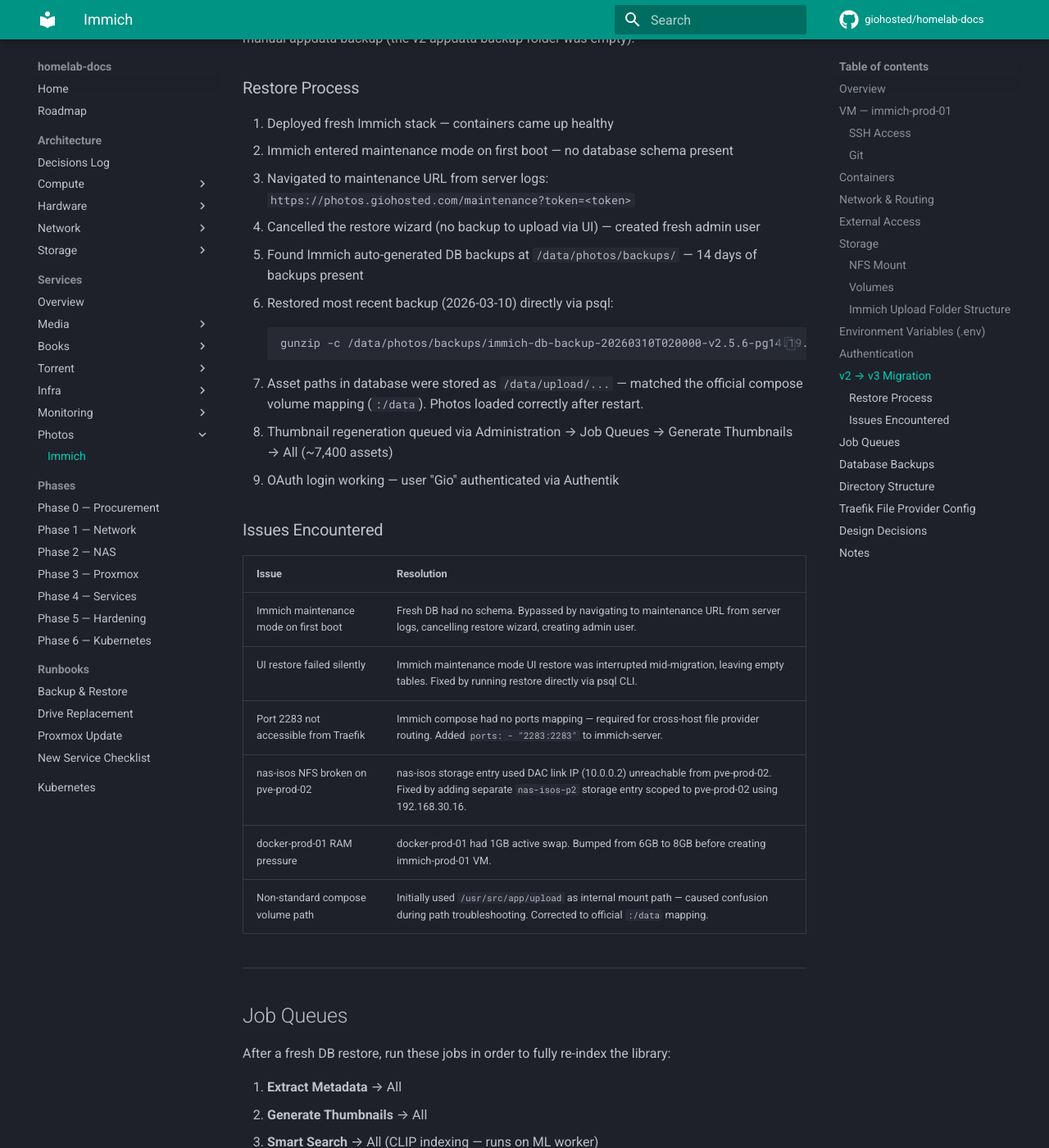
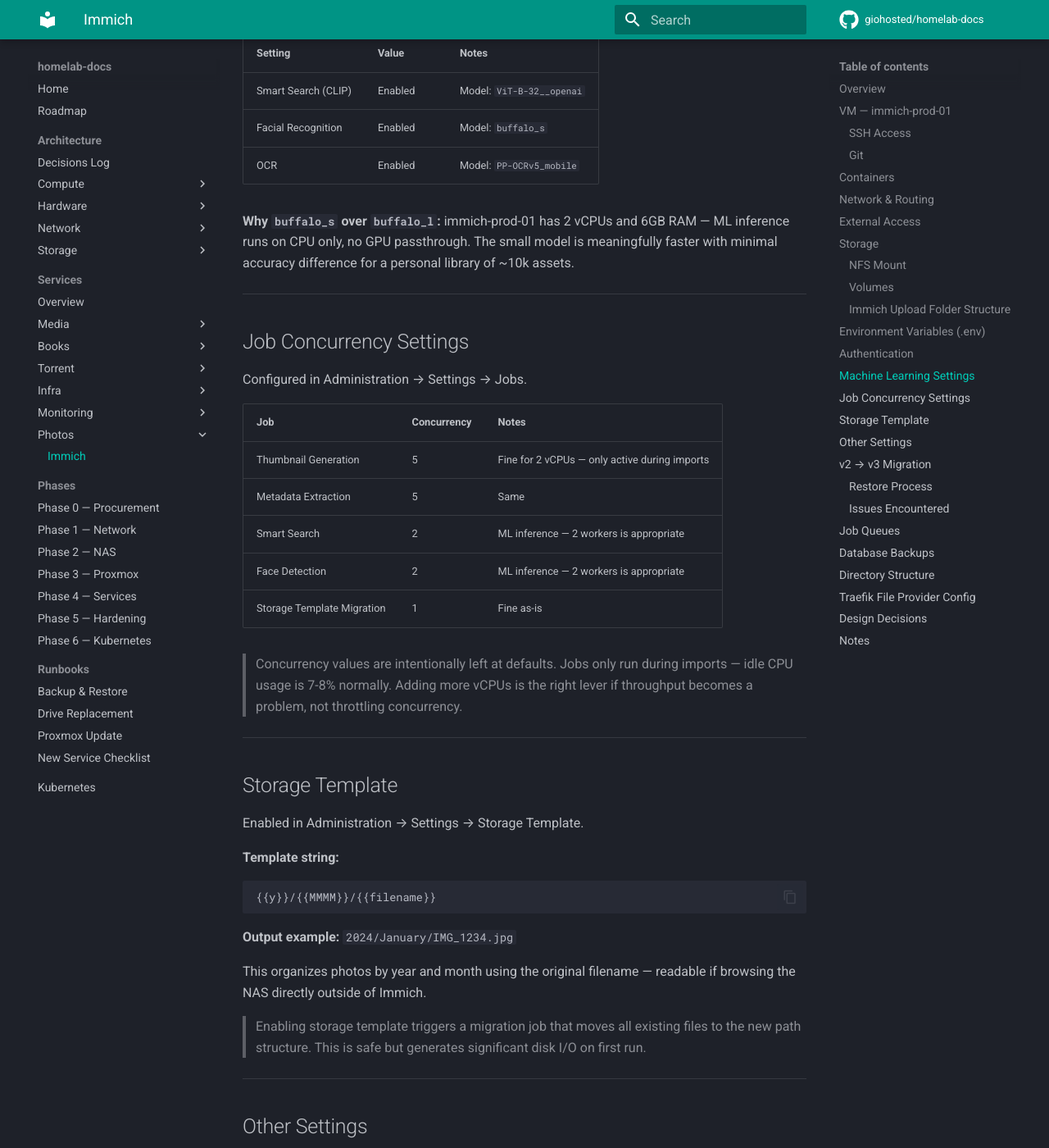
Before and after one commit to giohosted/homelab-docs, an MkDocs documentation site: the page built from docs/services/photos/immich.md, in a window 1280 px wide and 1400 px high, scrolled down 4634 px. Shown: the whole window at 82% size. Built offline with MkDocs 1.6.1 and Material for MkDocs 9.7.7, drawn with Linux system fonts in a browser that asks for light colours; comment, search, counter and statistics services are not loaded; some of the changed text lies outside the part shown.

Commit message:
docs: 2026-03-21 12:28:36

````diff
--- a/docs/services/photos/immich.md
+++ b/docs/services/photos/immich.md
@@ -77,9 +77,9 @@
 
 ## External Access
 
-- **CF Tunnel:** Deferred to Phase 5
-- **CF Access:** Deferred to Phase 5
-- Currently accessible on LAN only at `https://photos.giohosted.com`
+Immich is LAN-only by default. A temporary CF Tunnel route is added for the wedding event in October and removed afterwards. No CF Access policy — guests access the shared album directly via QR code, protected by Immich's built-in album password.
+
+See `cloudflare-tunnel.md` for the October checklist.
 
 ---
 
@@ -140,7 +140,64 @@
 - **Authentik application:** `Immich`
 - **Authentik provider:** Carried forward from v2 — all users and sessions intact on restore
 - **Local admin:** Retained as break-glass — do not delete
-- **OIDC for Phase 5:** Full OIDC configuration review deferred to Phase 5
+
+---
+
+## Machine Learning Settings
+
+Configured in Administration → Settings → Machine Learning.
+
+| Setting | Value | Notes |
+|---------|-------|-------|
+| Smart Search (CLIP) | Enabled | Model: `ViT-B-32__openai` |
+| Facial Recognition | Enabled | Model: `buffalo_s` |
+| OCR | Enabled | Model: `PP-OCRv5_mobile` |
+
+**Why `buffalo_s` over `buffalo_l`:** immich-prod-01 has 2 vCPUs and 6GB RAM — ML inference runs on CPU only, no GPU passthrough. The small model is meaningfully faster with minimal accuracy difference for a personal library of ~10k assets.
+
+---
+
+## Job Concurrency Settings
+
+Configured in Administration → Settings → Jobs.
+
+| Job | Concurrency | Notes |
+|-----|-------------|-------|
+| Thumbnail Generation | 5 | Fine for 2 vCPUs — only active during imports |
+| Metadata Extraction | 5 | Same |
+| Smart Search | 2 | ML inference — 2 workers is appropriate |
+| Face Detection | 2 | ML inference — 2 workers is appropriate |
+| Storage Template Migration | 1 | Fine as-is |
+
+> Concurrency values are intentionally left at defaults. Jobs only run during imports — idle CPU usage is 7-8% normally. Adding more vCPUs is the right lever if throughput becomes a problem, not throttling concurrency.
+
+---
+
+## Storage Template
+
+Enabled in Administration → Settings → Storage Template.
+
+**Template string:**
+```
+{{y}}/{{MMMM}}/{{filename}}
+```
+
+**Output example:** `2024/January/IMG_1234.jpg`
+
+This organizes photos by year and month using the original filename — readable if browsing the NAS directly outside of Immich.
+
+> Enabling storage template triggers a migration job that moves all existing files to the new path structure. This is safe but generates significant disk I/O on first run.
+
+---
+
+## Other Settings
+
+| Setting | Value | Notes |
+|---------|-------|-------|
+| Trash retention | 30 days | Fine as-is |
+| Video preview thumbnails | Never | Storage and CPU intensive — not worth it |
+| Chapter image thumbnails | As scheduled task + on add | Fine |
+| Library scan schedule | N/A | Only applies to external libraries — not used |
 
 ---
 
@@ -264,7 +321,9 @@
 | Postgres on local VM disk | Immich explicitly does not support NFS for Postgres. Local disk avoids NFS latency and locking issues. |
 | DB restore via psql CLI | UI restore failed silently mid-migration. CLI restore is reliable and provides clear output. |
 | Official compose volume mapping `:/data` | Non-standard paths cause DB asset path mismatches on future migrations. Official mapping ensures consistency with Immich tooling. |
-| CF Tunnel deferred to Phase 5 | Internal access working. External access and CF Access policy configuration deferred alongside other Phase 5 hardening tasks. |
+| LAN-only by default | No need for permanent external exposure. Temporary tunnel added for wedding event only — see cloudflare-tunnel.md. |
+| buffalo_s over buffalo_l | Faster on CPU-only VM with negligible accuracy difference for a personal library. |
+| 2 vCPUs retained | ML jobs only run during imports. Idle CPU is 7-8%. Adding cores would sit unused 99% of the time. |
 
 ---
 
@@ -272,9 +331,6 @@
 
 - Root SSH login: disabled (standard Ubuntu default)
 - QEMU guest agent installed — Proxmox can cleanly shut down this VM on UPS event
-- NUT client not yet configured — to be done in Phase 5
+- NUT client not yet configured — to be done in Phase 5 Wave 7
 - `gio` user added to `service` group (GID 2000) on immich-prod-01 for file permission consistency
 - git identity configured: `delgadogiovanny@gmail.com` / `giohosted`
-- Phase 5 TODO: CF Tunnel + CF Access for `photos.giohosted.com`
-- Phase 5 TODO: NUT client configuration
-- Phase 5 TODO: Full OIDC review and Authentik provider audit
````
Also changed, not shown: other parts of docs/services/photos/immich.md (+1 -1 lines), docs/services/infra/adguard.md (+25 -4 lines).
